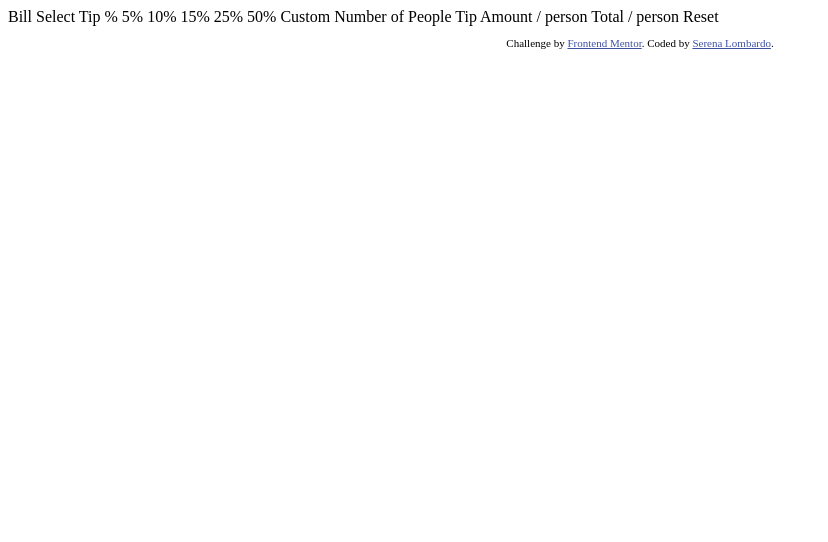
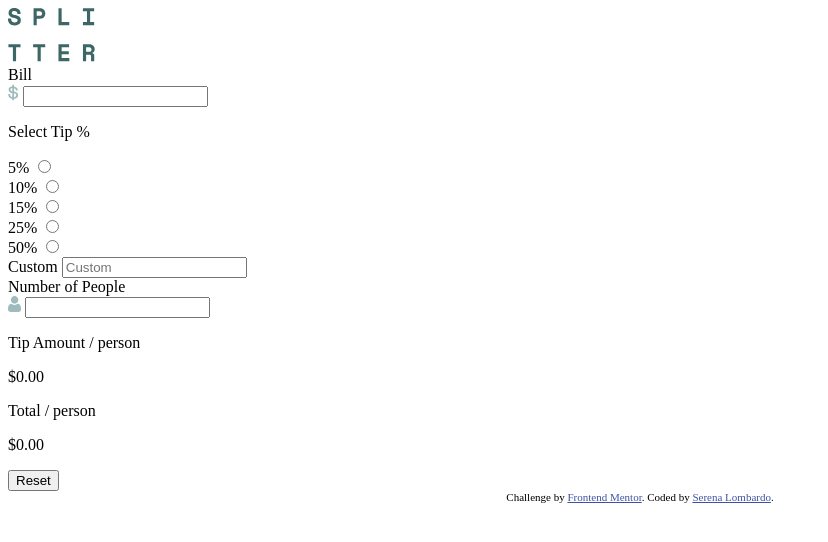
Before and after one commit to RaynaFaye/tip-calculator, a plain HTML site: page index.html in a window 1280 px wide. Shown: the whole page, without its empty margins (0-828 px from the left). Drawn offline with Linux system fonts and the light colour scheme.

Commit message:
General HTML setup

```diff
--- a/index.html
+++ b/index.html
@@ -1,37 +1,76 @@
 <!DOCTYPE html>
 <html lang="en">
   <head>
-  <meta charset="UTF-8">
-  <meta name="viewport" content="width=device-width, initial-scale=1.0"> <!-- displays site properly based on user's device -->
-  <link rel="icon" type="image/png" sizes="32x32" href="./images/favicon-32x32.png">
-  <link rel="stylesheet" href="css/style.css">
+    <meta charset="UTF-8" />
+    <meta name="viewport" content="width=device-width, initial-scale=1.0" />
+    <!-- displays site properly based on user's device -->
+    <link rel="icon" type="image/png" sizes="32x32" href="./images/favicon-32x32.png" />
+    <link rel="stylesheet" href="css/style.css" />
     <title>Frontend Mentor | Tip calculator app</title>
   </head>
   <body>
-
-  Bill
-
-  Select Tip %
-  5%
-  10%
-  15%
-  25%
-  50%
-  Custom
-
-  Number of People
-
-  Tip Amount
-  / person
-
-  Total
-  / person
-
-  Reset
-
-  <p class="attribution">
+    <header>
+      <div>
+        <img src="images/logo.svg" alt="Splitter" />
+      </div>
+    </header>
+    <section>
+      <div>
+        <label for="bill">Bill</label>
+        <div>
+          <span><img src="images/icon-dollar.svg" alt="" /></span>
+          <input type="number" name="bill" id="bill" />
+        </div>
+      </div>
+      <div>
+        <p>Select Tip %</p>
+        <div>
+          <label for="tip5">5%</label>
+          <input type="radio" id="tip5" name="tip" value="5%" />
+        </div>
+        <div>
+          <label for="tip10">10%</label>
+          <input type="radio" id="tip10" name="tip" value="10%" />
+        </div>
+        <div>
+          <label for="tip15">15%</label>
+          <input type="radio" id="tip15" name="tip" value="15%" />
+        </div>
+        <div>
+          <label for="tip25">25%</label>
+          <input type="radio" id="tip25" name="tip" value="25%" />
+        </div>
+        <div>
+          <label for="tip50">50%</label>
+          <input type="radio" id="tip50" name="tip" value="50%" />
+        </div>
+        <div>
+          <label for="tipcustom">Custom</label>
+          <input type="text" id="tipcustom" name="tipcustom" placeholder="Custom" />
+        </div>
+      </div>
+      <div>
+        <label for="people">Number of People</label>
+        <div>
+          <span><img src="images/icon-person.svg" alt="" /></span>
+          <input type="number" name="people" id="people" />
+        </div>
+      </div>
+    </section>
+    <section>
+      <div>
+        <p>Tip Amount <span>/ person</span></p>
+        <p>$<span>0.00</span></p>
+      </div>
+      <div>
+        <p>Total <span>/ person</span></p>
+        <p>$<span>0.00</span></p>
+      </div>
+      <button>Reset</button>
+    </section>
+    <footer class="attribution">
       Challenge by <a href="https://www.frontendmentor.io?ref=challenge" target="_blank">Frontend Mentor</a>. Coded by
       <a href="https://github.com/RaynaFaye">Serena Lombardo</a>.
-  </p>
+    </footer>
   </body>
 </html>
```
Lines whose indentation alone changed are shown as unchanged.
